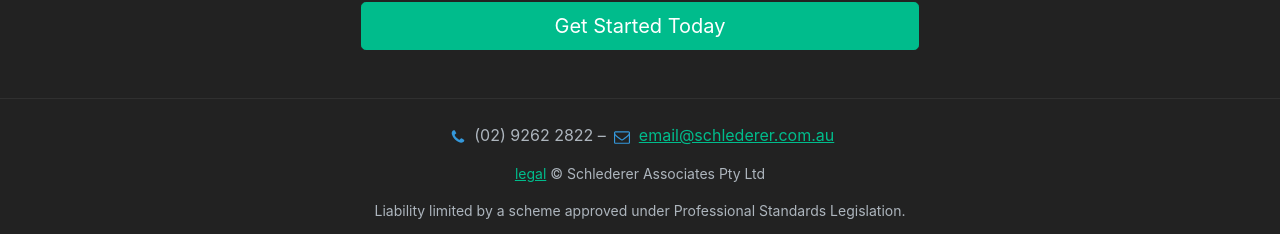
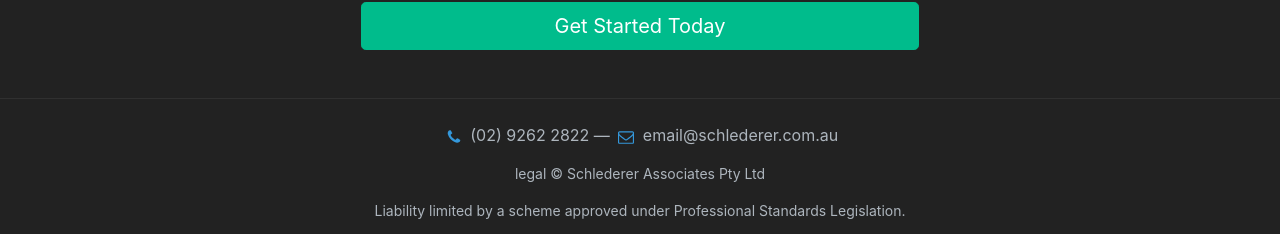
Before and after one commit to Mforcer/tax2, a Jekyll site: the page built from index.html, in a window 1280 px wide. Shown: the part 1775-2009 px from the top of the page. Built offline with Jekyll 4.4.1, drawn with Linux system fonts in a browser that asks for light colours.

Commit message:
Update footer.html

```diff
--- a/_includes/footer.html
+++ b/_includes/footer.html
@@ -3,12 +3,13 @@
         <svg class="icon mx-1" width="1em" height="1em" fill="var(--bs-info)" viewBox="0 0 1792 1792" xmlns="http://www.w3.org/2000/svg">
             <path id="fa-phone" d="M1600 1240q0 27-10 70.5t-21 68.5q-21 50-122 106-94 51-186 51-27 0-53-3.5t-57.5-12.5-47-14.5-55.5-20.5-49-18q-98-35-175-83-127-79-264-216t-216-264q-48-77-83-175-3-9-18-49t-20.5-55.5-14.5-47-12.5-57.5-3.5-53q0-92 51-186 56-101 106-122 25-11 68.5-21t70.5-10q14 0 21 3 18 6 53 76 11 19 30 54t35 63.5 31 53.5q3 4 17.5 25t21.5 35.5 7 28.5q0 20-28.5 50t-62 55-62 53-28.5 46q0 9 5 22.5t8.5 20.5 14 24 11.5 19q76 137 174 235t235 174q2 1 19 11.5t24 14 20.5 8.5 22.5 5q18 0 46-28.5t53-62 55-62 50-28.5q14 0 28.5 7t35.5 21.5 25 17.5q25 15 53.5 31t63.5 35 54 30q70 35 76 53 3 7 3 21z" />
         </svg>
-        {{site.biz_phone}} &ndash;
+        {{site.biz_phone}}
+        <span class="d-none d-sm-inline"> &mdash; </span><br class="d-block d-sm-none">
         <svg class="icon mx-1" width="1em" height="1em" fill="var(--bs-info)" viewBox="0 0 1792 1792" xmlns="http://www.w3.org/2000/svg">
             <path id="fa-envelope-o" d="M1664 1504v-768q-32 36-69 66-268 206-426 338-51 43-83 67t-86.5 48.5-102.5 24.5h-2q-48 0-102.5-24.5t-86.5-48.5-83-67q-158-132-426-338-37-30-69-66v768q0 13 9.5 22.5t22.5 9.5h1472q13 0 22.5-9.5t9.5-22.5zm0-1051v-24.5l-.5-13-3-12.5-5.5-9-9-7.5-14-2.5h-1472q-13 0-22.5 9.5t-9.5 22.5q0 168 147 284 193 152 401 317 6 5 35 29.5t46 37.5 44.5 31.5 50.5 27.5 43 9h2q20 0 43-9t50.5-27.5 44.5-31.5 46-37.5 35-29.5q208-165 401-317 54-43 100.5-115.5t46.5-131.5zm128-37v1088q0 66-47 113t-113 47h-1472q-66 0-113-47t-47-113v-1088q0-66 47-113t113-47h1472q66 0 113 47t47 113z" />
         </svg>
-        <a href="mailto:{{site.biz_email}}">{{site.biz_email}}</a>
+        <a href="mailto:{{site.biz_email}}" class="text-reset text-decoration-none">{{site.biz_email}}</a>
     </p>
-    <p class="small"><a href="/legal/">legal</a> &copy;&nbsp;{{ site.publisher }}</p>
+    <p class="small"><a href="/legal/" class="text-reset text-decoration-none">legal</a> &copy;&nbsp;{{ site.publisher }}</p>
     <p class="small">Liability limited by a scheme approved under Professional Standards Legislation.</p>
 </footer>
```
